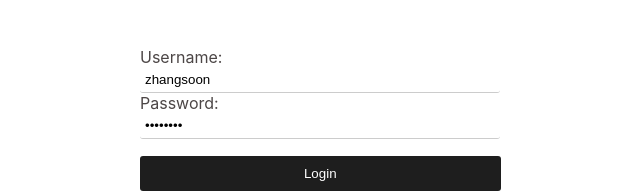
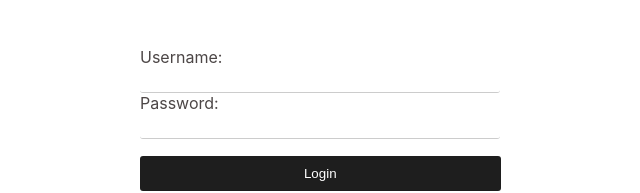
Before and after one commit to SeeJia/react-login-page, a React (Create React App) app: page / in a window 1280 px wide. Shown: the part 290-483 px from the top of the page, without its empty margins (325-965 px from the left). Built offline with nearby package versions, Linux system fonts and the light colour scheme; the HTML template or start-up script is replaced by a standard one.

Commit message:
adjust useState

```diff
--- a/src/pages/login/login.js
+++ b/src/pages/login/login.js
@@ -3,8 +3,8 @@ import axios from 'axios';
 import './login.css';
 
 const Login = () => {
-    const [username, setUsername] = useState('zhangsoon');
-    const [password, setPassword] = useState(11223344);
+    const [username, setUsername] = useState("");
+    const [password, setPassword] = useState();
     const [mockData, setMockData] = useState(null);
     const [error, setError] = useState('');
 
```
